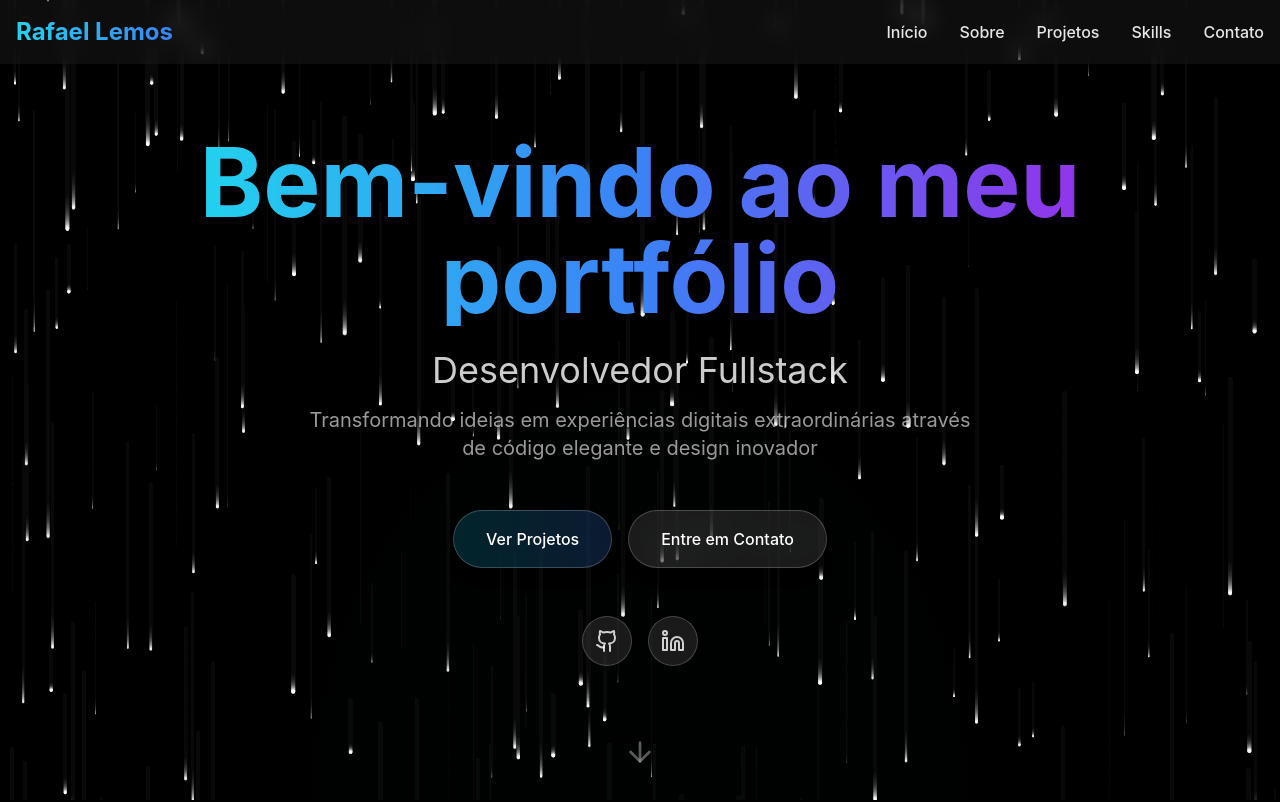
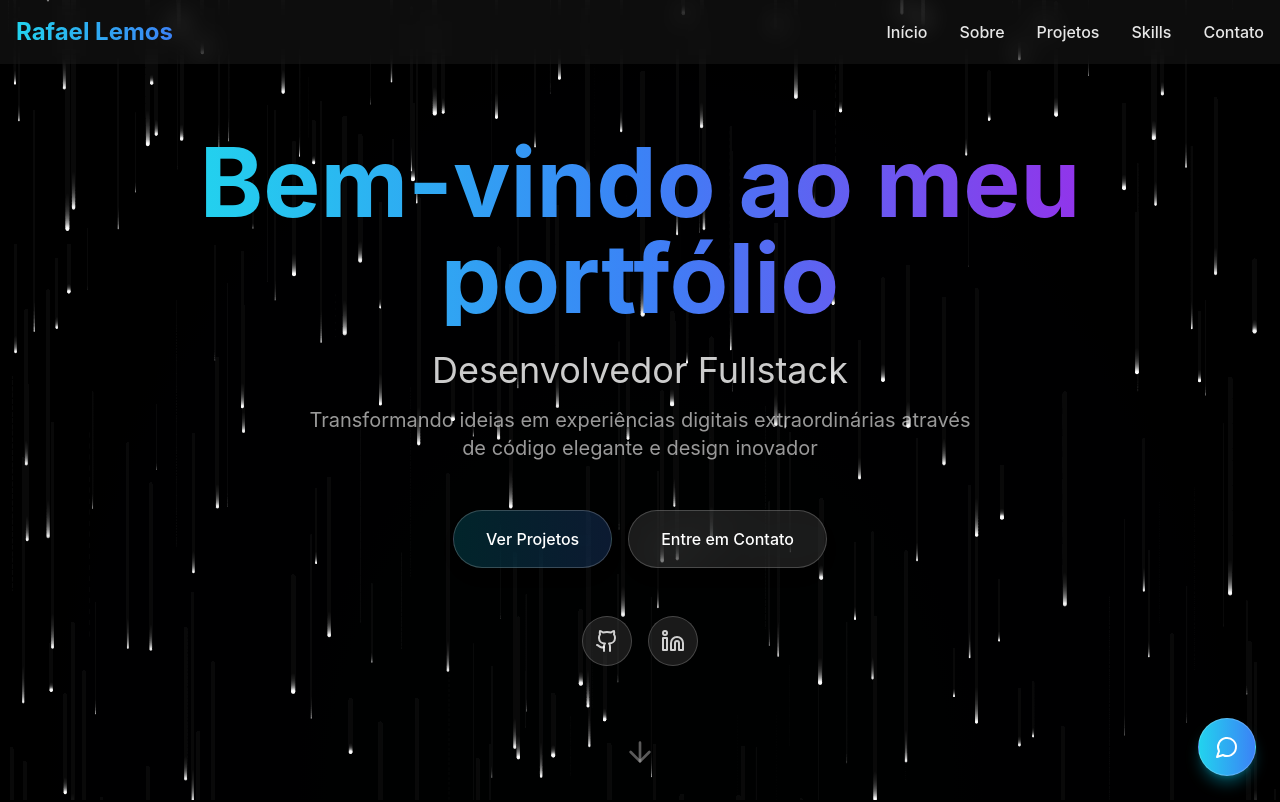
Before and after one commit to rafalemosfrs/NewPortfolio, a React (Vite) app: page / in a window 1280 px wide. Shown: the top 802 px of the page. Built offline with nearby package versions, Linux system fonts and the light colour scheme.

Commit message:
Adição de botão de whatsapp

```diff
--- a/src/App.tsx
+++ b/src/App.tsx
@@ -6,6 +6,8 @@ import Projects from './components/Projects';
 import Skills from './components/Skills';
 import Contact from './components/Contact';
 import Footer from './components/Footer';
+import WhatsAppButton from './components/WhatsAppButton';
+
 
 function App() {
   return (
@@ -19,6 +21,7 @@ function App() {
         <Skills />
         <Contact />
         <Footer />
+        <WhatsAppButton />
       </div>
     </div>
   );
--- /dev/null
+++ b/src/components/WhatsAppButton.tsx
@@ -0,0 +1,24 @@
+import { MessageCircle } from 'lucide-react';
+import { motion } from 'framer-motion';
+
+export default function WhatsAppButton() {
+  return (
+<motion.a
+  href="https://wa.me/5585992935769"
+  target="_blank"
+  rel="noopener noreferrer"
+  aria-label="Entrar em contato pelo WhatsApp"
+  initial={{ opacity: 0, scale: 0 }}
+  animate={{ opacity: 1, scale: 1 }}
+  transition={{ duration: 0.6, ease: 'easeOut', delay: 1 }}
+  className="fixed bottom-6 right-6 p-4 rounded-full shadow-lg z-50
+             bg-gradient-to-r from-cyan-400 to-blue-500 text-white
+             hover:from-cyan-500 hover:to-blue-600
+             shadow-cyan-500/40 border border-white/20
+             transition-all duration-300 flex items-center justify-center hover:scale-110"
+>
+  <MessageCircle className="w-6 h-6" />
+</motion.a>
+
+  );
+}
```
